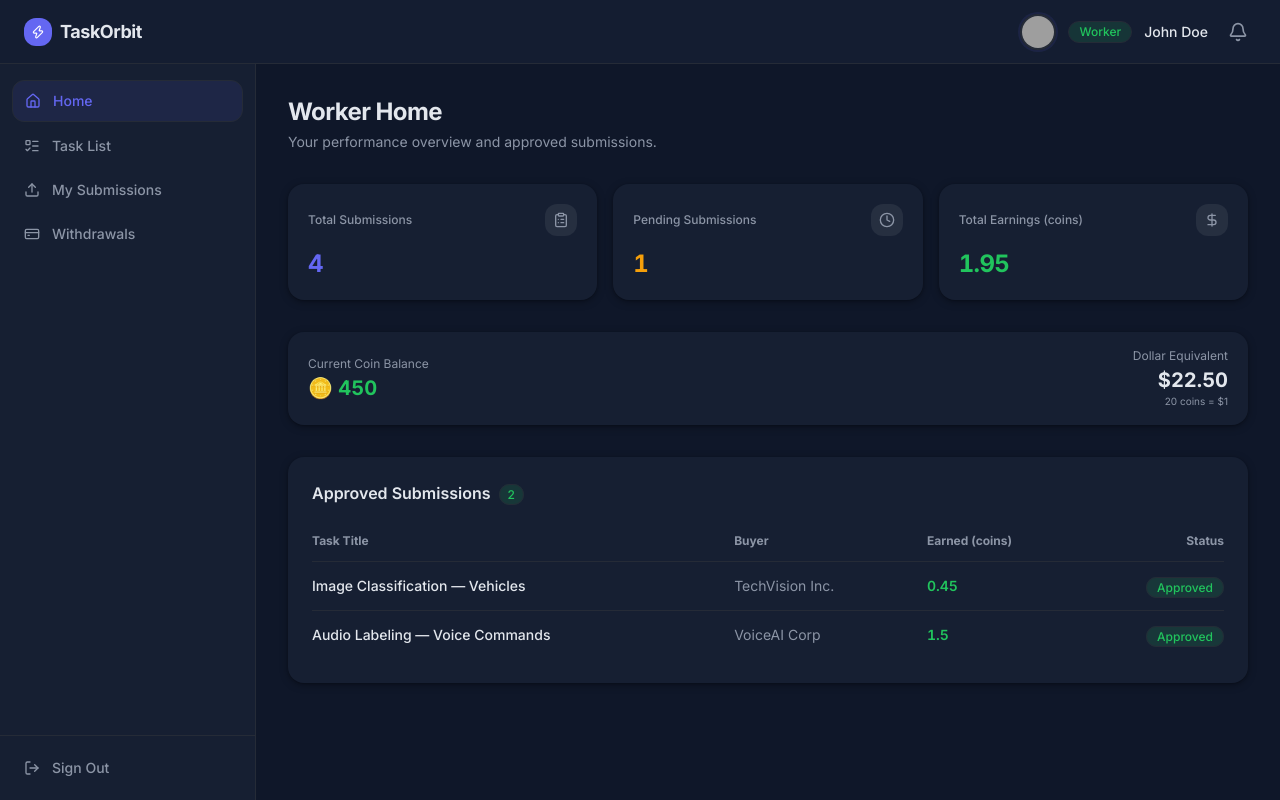
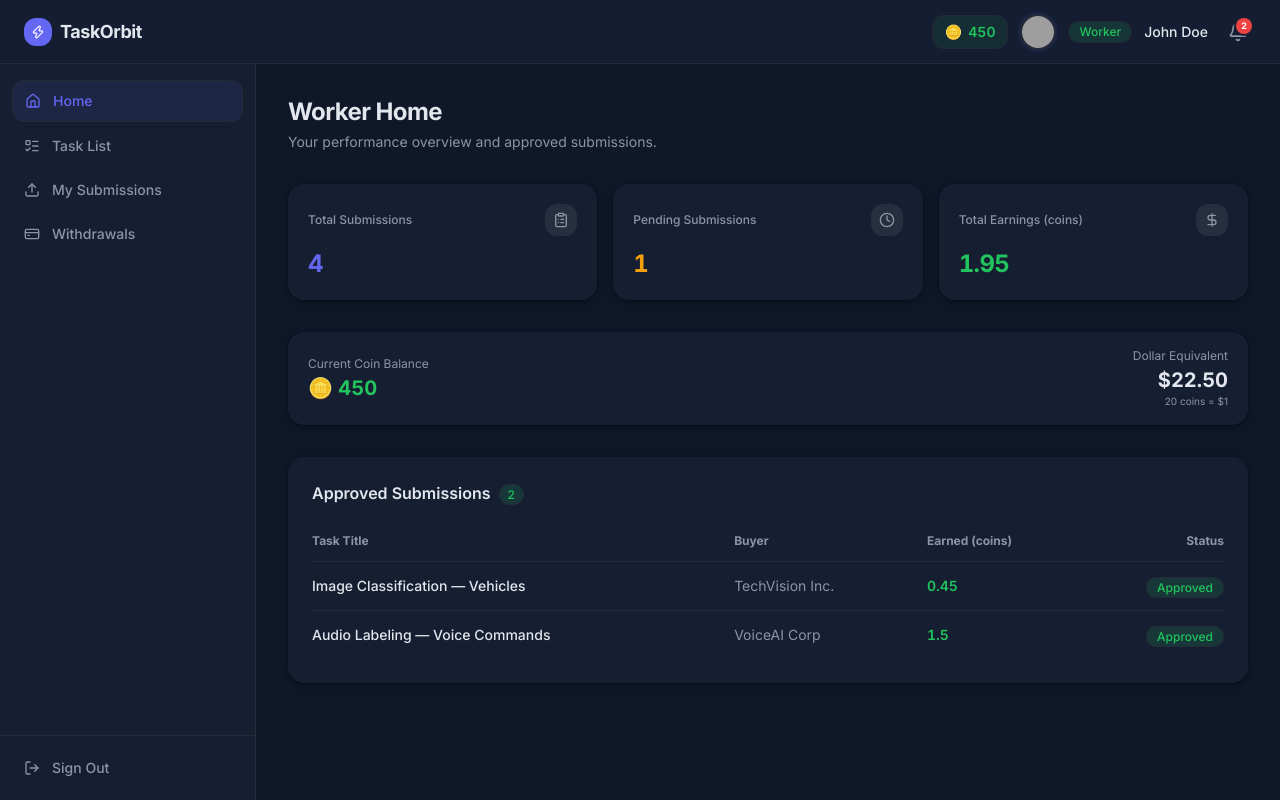
Before and after one commit to thetakibkhan/microtask-client, a React (Vite) app: page /worker in a window 1280 px wide. Built offline with nearby package versions, Linux system fonts and the light colour scheme; no server answers; sample sign-in values are in the browser's storage; grey boxes are pictures that could not be loaded.

Commit message:
feat: wire notifications into WorkerDashboard (worker sees approve/reject/withdrawal notifications)

```diff
--- a/src/pages/WorkerDashboard.tsx
+++ b/src/pages/WorkerDashboard.tsx
@@ -10,16 +10,39 @@ import {
   mockWithdrawals,
   WORKER_INITIAL_COINS,
 } from '@/mocks/worker'
-import type { WorkerOwnSubmission, WithdrawalRecord } from '@/types'
+import {
+  mockNotifications,
+  makeNewSubmissionNotification,
+  MOCK_WORKER_EMAIL,
+} from '@/mocks/notifications'
+import type { WorkerOwnSubmission, WithdrawalRecord, AppNotification } from '@/types'
+
+const WORKER_NAME = 'John Doe'
 
 const WorkerDashboardPage = () => {
   const [activePage, setActivePage] = useState(0)
   const [submissions, setSubmissions] = useState<WorkerOwnSubmission[]>(mockWorkerSubmissions)
   const [withdrawals, setWithdrawals] = useState<WithdrawalRecord[]>(mockWithdrawals)
   const [coinBalance, setCoinBalance] = useState(WORKER_INITIAL_COINS)
+  const [notifications, setNotifications] = useState<AppNotification[]>(
+    mockNotifications.filter((n) => n.toEmail === MOCK_WORKER_EMAIL)
+  )
+
+  const handleMarkAllRead = () => {
+    setNotifications((prev) => prev.map((n) => ({ ...n, read: true })))
+  }
 
   const handleNewSubmission = (submission: WorkerOwnSubmission) => {
     setSubmissions((prev) => [submission, ...prev])
+
+    // Notify the buyer that a new submission arrived
+    const buyerNotification = makeNewSubmissionNotification(
+      submission.taskTitle,
+      WORKER_NAME,
+      submission.buyerName,  // used as toEmail placeholder — backend will resolve real email
+    )
+    // In a real app this goes to the server; here we just log it
+    console.info('Buyer notification created:', buyerNotification)
   }
 
   const handleWithdrawal = (record: WithdrawalRecord) => {
@@ -55,6 +78,10 @@ const WorkerDashboardPage = () => {
       role="worker"
       activeIndex={activePage}
       onNavigate={setActivePage}
+      notifications={notifications}
+      onMarkAllRead={handleMarkAllRead}
+      coinBalance={coinBalance}
+      userName={WORKER_NAME}
     >
       {pages[activePage]}
     </DashboardLayout>
```
